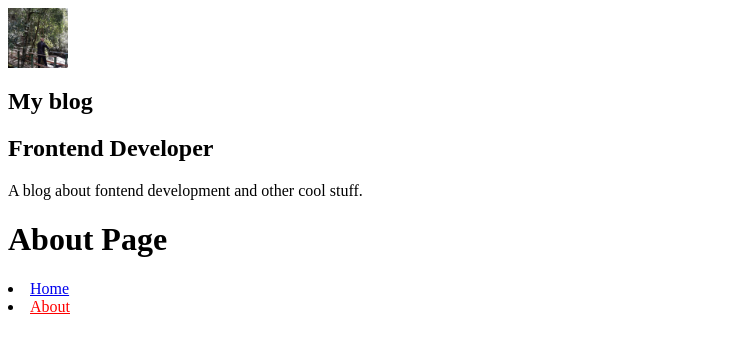
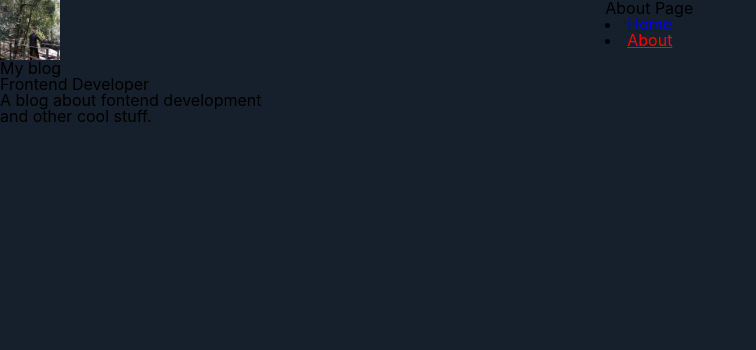
Before and after one commit to gustavoluisti/gatsby-blog, a Gatsby site: page /about in a window 1280 px wide. Shown: the whole page, without its empty margins (0-756 px from the left). Built offline with nearby package versions, Linux system fonts and the light colour scheme; Gatsby itself is replaced by a stand-in of ours.

Commit message:
Global styled

```diff
--- a/gatsby-config.js
+++ b/gatsby-config.js
@@ -6,6 +6,7 @@
     author: `@myblog`,
   },
   plugins: [
+    `gatsby-plugin-styled-components`,
     `gatsby-plugin-react-helmet`,
     {
       resolve: `gatsby-source-filesystem`,
--- a/package.json
+++ b/package.json
@@ -11,6 +11,7 @@
     "gatsby-plugin-offline": "^3.2.7",
     "gatsby-plugin-react-helmet": "^3.3.2",
     "gatsby-plugin-sharp": "^2.6.9",
+    "gatsby-plugin-styled-components": "^3.3.10",
     "gatsby-source-filesystem": "^2.3.8",
     "gatsby-transformer-sharp": "^2.5.3",
     "prop-types": "^15.7.2",
--- /dev/null
+++ b/src/components/Layout/index.js
@@ -0,0 +1,35 @@
+import React from "react"
+import PropTypes from "prop-types"
+import Profile from "../Profile"
+
+import styled from "styled-components"
+import GlobalStyles from "../../styles/global"
+
+const LayoutWrapper = styled.section`
+  display: flex;
+`
+
+const LayoutMain = styled.main`
+  background: #16202c;
+  min-height: 100vh;
+  padding: 0 3.75rem 0 20rem;
+  width: 100%;
+`
+
+const Layout = ({ children }) => {
+  return (
+    <LayoutWrapper>
+      <GlobalStyles />
+      <aside>
+        <Profile />
+      </aside>
+      <LayoutMain>{children}</LayoutMain>
+    </LayoutWrapper>
+  )
+}
+
+Layout.propTypes = {
+  children: PropTypes.node.isRequired,
+}
+
+export default Layout
--- a/src/components/layout.js
+++ /dev/null
@@ -1,20 +0,0 @@
-import React from "react"
-import PropTypes from "prop-types"
-import Profile from "./Profile"
-
-const Layout = ({ children }) => {
-  return (
-    <>
-      <aside>
-        <Profile />
-      </aside>
-      <main>{children}</main>
-    </>
-  )
-}
-
-Layout.propTypes = {
-  children: PropTypes.node.isRequired,
-}
-
-export default Layout
--- a/src/pages/404.js
+++ b/src/pages/404.js
@@ -1,6 +1,6 @@
 import React from "react"
 
-import Layout from "../components/layout"
+import Layout from "../components/Layout"
 import SEO from "../components/seo"
 
 const NotFoundPage = () => (
--- a/src/pages/about.js
+++ b/src/pages/about.js
@@ -1,6 +1,6 @@
 import React from "react"
 import { Link } from "gatsby"
-import Layout from "../components/layout"
+import Layout from "../components/Layout"
 import SEO from "../components/seo"
 
 const AboutPage = () => (
--- a/src/pages/index.js
+++ b/src/pages/index.js
@@ -1,7 +1,7 @@
 import React from "react"
 import { Link } from "gatsby"
 
-import Layout from "../components/layout"
+import Layout from "../components/Layout"
 import SEO from "../components/seo"
 
 const IndexPage = () => (
--- /dev/null
+++ b/src/styles/global.js
@@ -0,0 +1,66 @@
+import { createGlobalStyle } from "styled-components"
+
+const GlobalStyles = createGlobalStyle`
+  /* http://meyerweb.com/eric/tools/css/reset/
+   v2.0 | 20110126
+   License: none (public domain)
+  */
+  html, body, div, span, applet, object, iframe,
+  h1, h2, h3, h4, h5, h6, p, blockquote, pre,
+  a, abbr, acronym, address, big, cite, code,
+  del, dfn, em, img, ins, kbd, q, s, samp,
+  small, strike, strong, sub, sup, tt, var,
+  b, u, i, center,
+  dl, dt, dd, ol, ul, li,
+  fieldset, form, label, legend,
+  table, caption, tbody, tfoot, thead, tr, th, td,
+  article, aside, canvas, details, embed,
+  figure, figcaption, footer, header, hgroup,
+  menu, nav, output, ruby, section, summary,
+  time, mark, audio, video {
+    margin: 0;
+    padding: 0;
+    border: 0;
+    font-size: 100%;
+    font: inherit;
+    vertical-align: baseline;
+  }
+  /* HTML5 display-role reset for older browsers */
+  article, aside, details, figcaption, figure,
+  footer, header, hgroup, menu, nav, section {
+    display: block;
+  }
+  body {
+    line-height: 1;
+  }
+  ol, ul {
+    list-style: none;
+  }
+  blockquote, q {
+    quotes: none;
+  }
+  blockquote:before, blockquote:after,
+  q:before, q:after {
+    content: '';
+    content: none;
+  }
+  table {
+    border-collapse: collapse;
+    border-spacing: 0;
+  }
+  * {
+    box-sizing: border-box;
+  }
+  body {
+    background: #16202c;
+    line-height: 1;
+    font-size: 100%;
+    font-family: -apple-system, BlinkMacSystemFont, "Segoe UI", Roboto, Helvetica, Arial, sans-serif, "Apple Color Emoji", "Segoe UI Emoji", "Segoe UI Symbol";
+  }
+  img {
+    display: block;
+  	width: 100%;
+  	height: auto;
+  }
+`
+export default GlobalStyles
```
Also changed, not shown: 1 other file.
